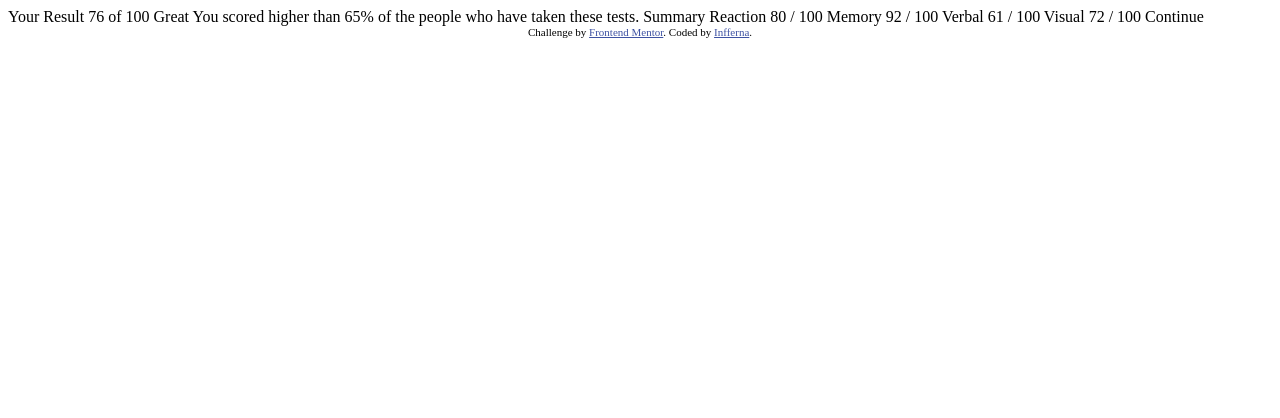
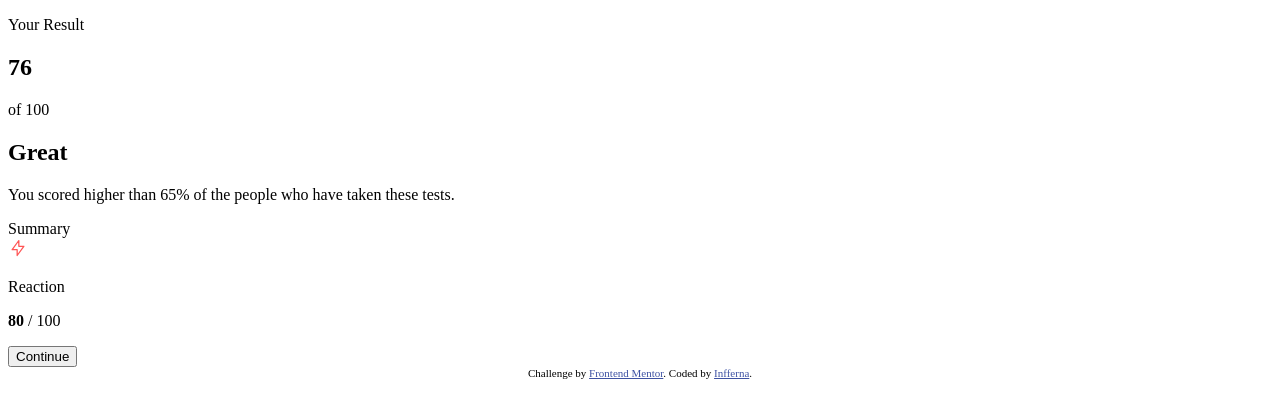
Before and after one commit to Infferna1/Results-Summary, a plain HTML site: page index.html in a window 1280 px wide. Drawn offline with Linux system fonts and the light colour scheme.

Commit message:
Added Basic HTML Markup for Future Styling

```diff
--- a/index.html
+++ b/index.html
@@ -15,29 +15,30 @@
   </style>
 </head>
 <body>
+<div class="container">
+  <article>
+    <header>
+      <p>Your Result</p>
+    </header>
+    <div class="circle">
+      <span><h1>76</h1> of 100</span>
+    </div>
+    <h2>Great</h2>
+    <p>You scored higher than 65% of the people who have taken these tests.</p>
+  </article>
 
-  Your Result
-  76
-  of 100
-
-  Great
-  You scored higher than 65% of the people who have taken these tests.
-
-  Summary
-
-  Reaction
-  80 / 100
-
-  Memory
-  92 / 100
-
-  Verbal
-  61 / 100
-
-  Visual
-  72 / 100
-
-  Continue
+  <article>
+    <header>Summary</header>
+    <section>
+      <div class="summary-item">
+        <img src="/assets/images/icon-reaction.svg" alt="">
+        <p>Reaction</p>
+        <p><b>80</b> / 100</p>
+      </div>
+    </section>
+    <button>Continue</button>
+  </article>
+</div>
 
   <div class="attribution">
     Challenge by <a href="https://www.frontendmentor.io?ref=challenge" target="_blank">Frontend Mentor</a>.
```
